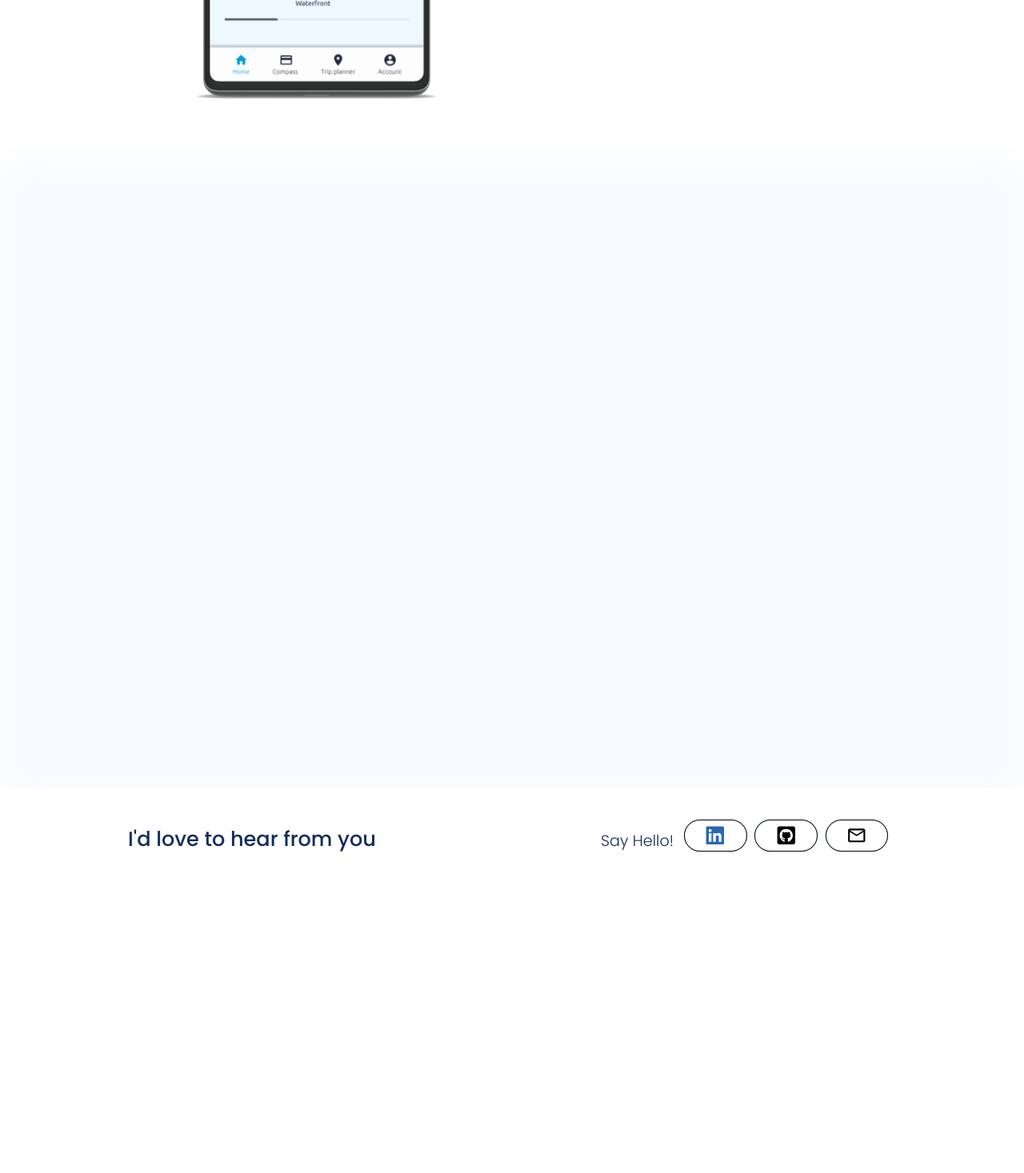
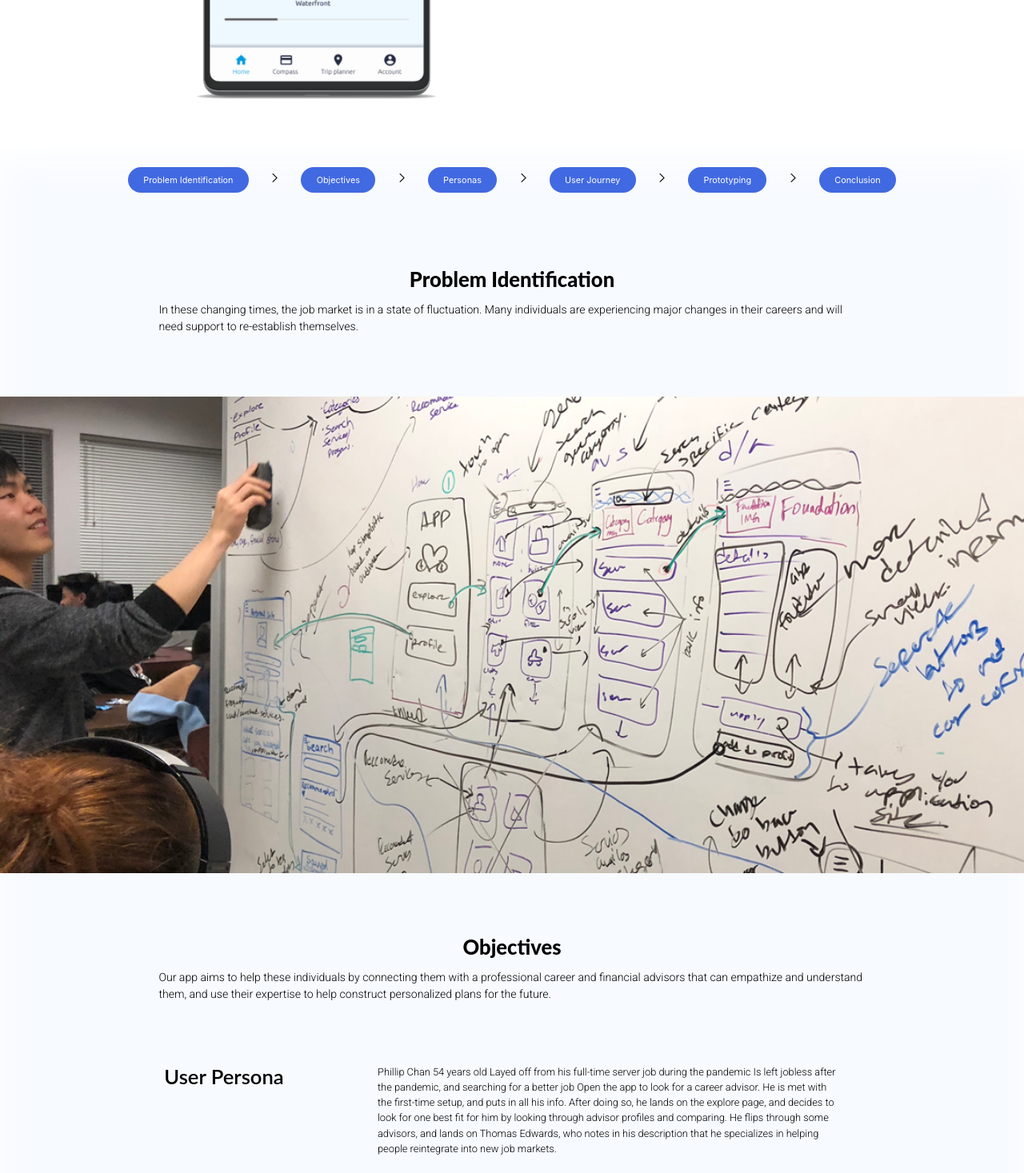
Before and after one commit to ItsMe-Matt/portfolio, a Next.js app: page /CompassPlus in a window 1280 px wide. Shown: the part 615-2082 px from the top of the page at 80% size. Before the commit the page ends 1724 px from the top, so only its background shows below. Built offline with nearby package versions, Linux system fonts and the light colour scheme.

Commit message:
continuing to build out project pages

```diff
--- a/pages/CompassPlus/index.js
+++ b/pages/CompassPlus/index.js
@@ -1,8 +1,17 @@
 import { useState } from 'react';
 import styled from 'styled-components'
+import Image from 'next/image';
 
 import ContactUI from '../../comps/ContactUI';
 import HeadNav from '../../comps/HeadNav';
+import CaseNav from '../../comps/CaseNav';
+import TextBox from '../../comps/TextBox';
+import TextBox2 from '../../comps/TextBox2';
+import TextBox3 from '../../comps/TextBox3';
+import OtherProj from '../../comps/OtherProj';
+
+import Video from '../../comps/Video';
+
 
 import ProjTable from '../../comps/ProjTable';
 
@@ -43,17 +52,64 @@ export default function CompassPlusUI() {
         <RowCenter>
           <ProjTable
           role={P0.type}
-          year="2021"
+          year="2020"
           name={P0.header}
           summary={P0.description}
-          img="/static/CompassPlus/test1.png"
-          type="1"
-
+          img="/static/CompassPlus/header.png"
+          imgType="1"
+          HL={P0.headline}
           />
         </RowCenter>
       </Hero>
-      <Content id="projects">
 
+      <Content>
+        <CaseNav />
+        <Cat>
+          <IDCont id='problemId'>
+            <TextBox
+              header='Problem Identification'
+              description='In these changing times, the job market is in a state of fluctuation. Many individuals are experiencing major changes in their careers and will need support to re-establish themselves.'
+            />
+          </IDCont>
+          <ImgCont1>
+            <Image
+              src='/static/Actualize/whiteboard01.png'
+              width={1137}
+              height={530}
+              layout="responsive"
+            />
+          </ImgCont1>
+
+          <TextBox
+            header='Objectives'
+            description='Our app aims to help these individuals by connecting them with a professional career and financial advisors that can empathize and understand them, and use their expertise to help construct personalized plans for the future.'
+          />
+
+          <TextBox3
+          Head='User Persona'
+          Description='Phillip Chan
+          54 years old
+          Layed off from his full-time server job during the pandemic
+          Is left jobless after the pandemic, and searching for a better job
+          Open the app to look for a career advisor. He is met with the first-time setup, and puts in all his info. After doing so, he lands on the explore page, and decides to look for one best fit for him by looking through advisor profiles and comparing. He flips through some advisors, and lands on Thomas Edwards, who notes in his description that he specializes in helping people reintegrate into new job markets.
+          '
+          />
+
+          <TextBox
+            header='User Journey'
+            description=''
+          />
+          <Video embedId='ar5WlWITb7s'/>
+
+          <TextBox
+            header='Conclusion'
+            description='This was the first app that I actually designed. With the help of my mentors at Game of Apps, I learned how to create a mobile application that felt familiar and comfortable without having to change the behavior and expectations of the user. To me, this is what design is about, doing what you need to get done while feeling comfortable, free, and familiar while doing it.
+            '
+          />
+
+
+        <OtherProj />
+        </Cat>
       </Content>
       <FooterArea id='contact'>
         <ContactUI
@@ -83,29 +139,11 @@ const Hero = styled.div`
   background-color: #fff;
   height: 91vh;
   display: flex;
+  flex-direction: column;
   align-items: center;
   justify-content: center;
 `
 
-const HeroH = styled.div`
-  font-family: Poppins;
-  font-size: 6vh;
-  font-weight: 400;
-  text-align: center;
-  max-width: 75vw;
-  margin-bottom: 4vh;
-  color: #122C5C;
-`
-
-const HeroP = styled.div`
-  font-family: Roboto;
-  font-weight: 300;
-  font-size: 3.5vh;
-  display: flex;
-  max-width: 50vw;
-  text-align: center;
-  margin-bottom: 8vh;
-`
 const RowCenter = styled.div`
   display: flex;
   flex-direction: column;
@@ -121,8 +159,21 @@ const Content = styled.div`
   flex-direction: column;
   align-items: center;
 
-  box-shadow: 0 2vh 5vh #fff inset
+  box-shadow: 0 2vh 5vh #fff inset;
 `
+const IDCont = styled.div`
+`
+const Cat = styled.div`
+padding: 3vh 0;
+display: flex;
+flex-direction: column;
+align-items: center;
+`
+
+const ImgCont1 = styled.div`
+width: 100vw;
+`
+
 
 const FooterArea = styled.div`
   padding: 5vh 0;
```
Also changed, not shown: public/static/CompassPlus/header.png (renamed from public/static/CompassPlus/test1.png).
